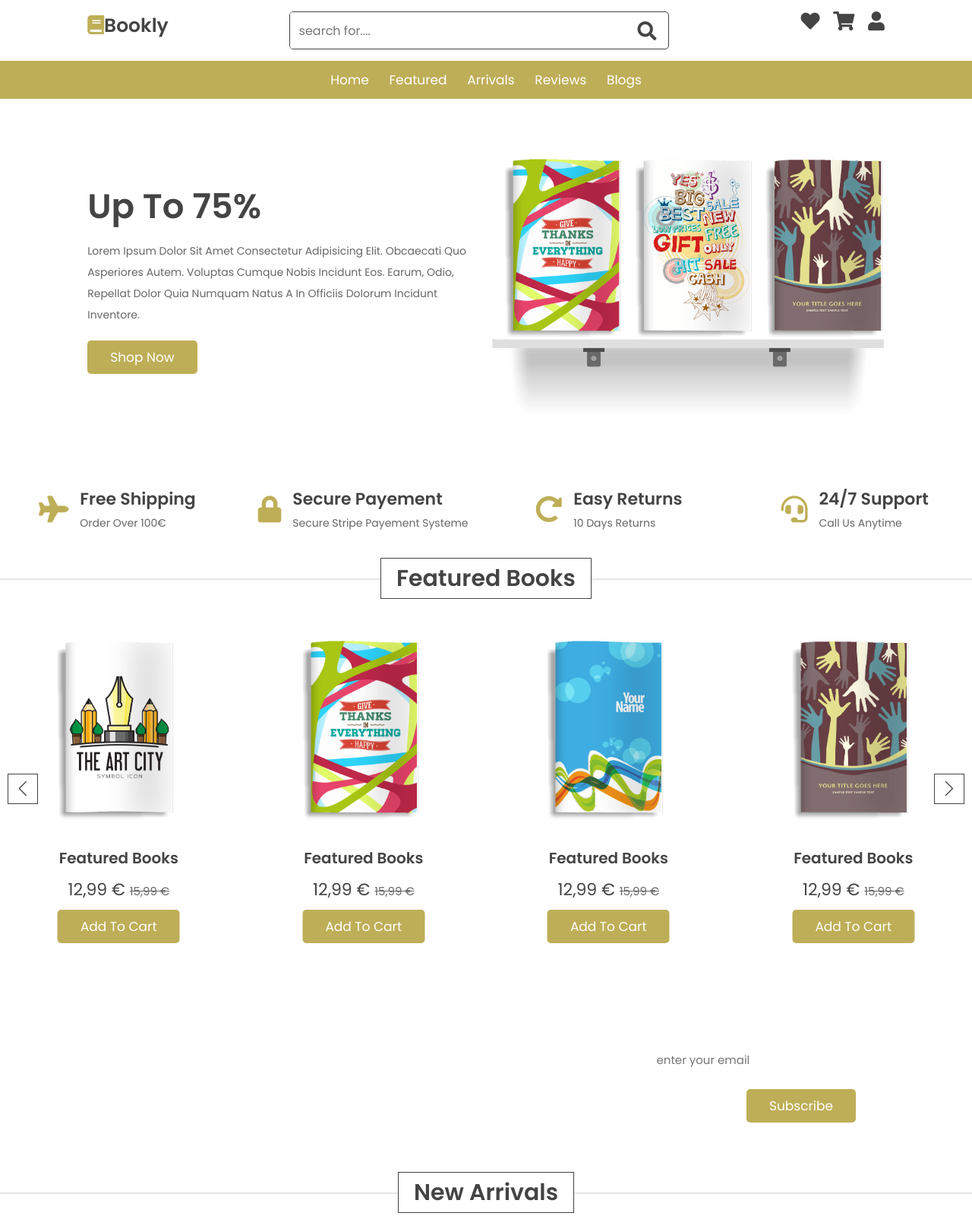
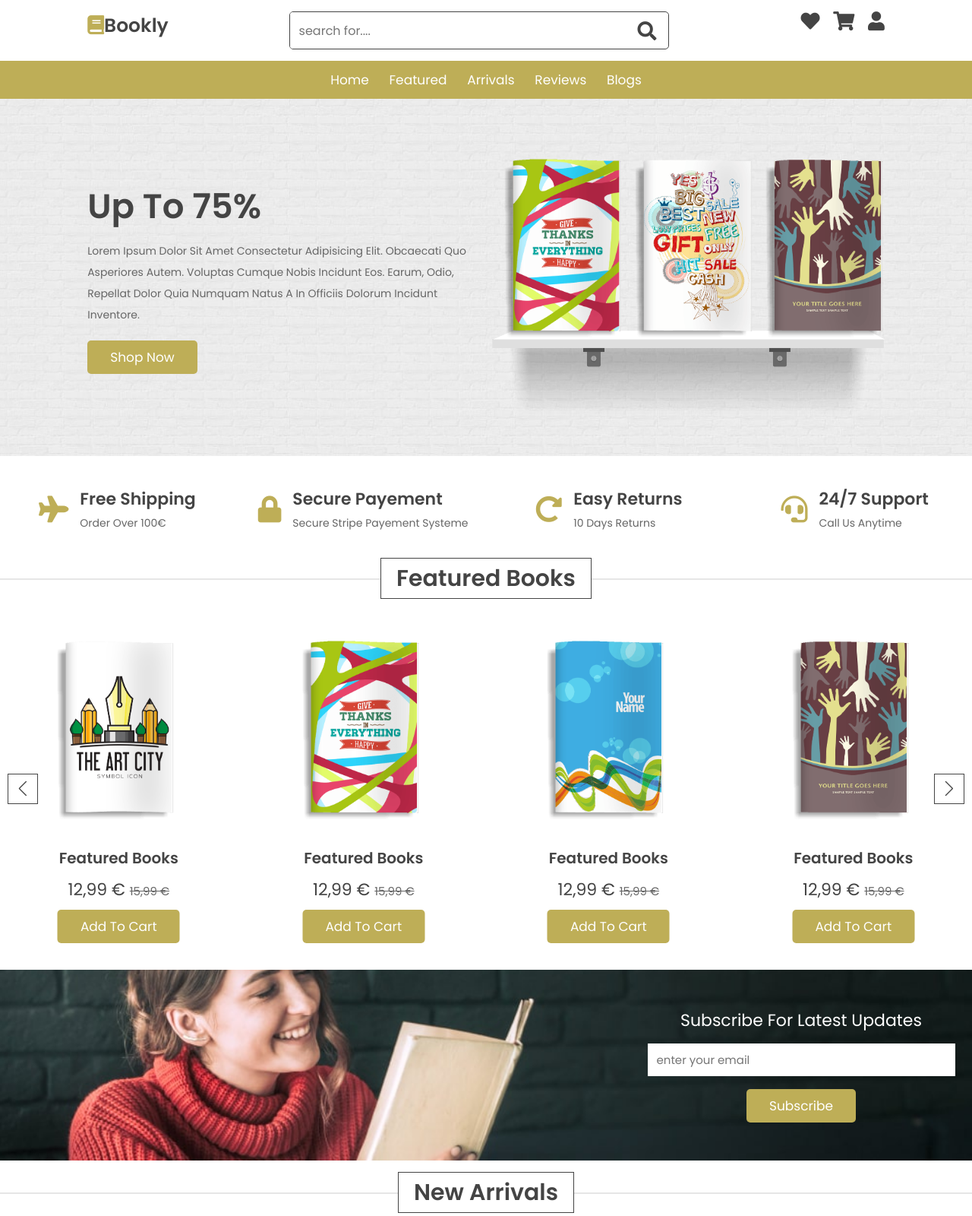
Before and after one commit to abdallah1996adam/Book-Store, a plain HTML site: page index.html in a window 1280 px wide. Shown: the top 1600 px of the page at 76% size. Drawn offline with nearby package versions, Linux system fonts and the light colour scheme; the site is published under a folder, as on GitHub Pages, so addresses that start at the root find nothing.

Commit message:
Update style.css

```diff
--- a/style.css
+++ b/style.css
@@ -244,7 +244,7 @@ html::-webkit-scrollbar-thumb:hover {
   padding: 5rem 9%;
 }
 .home {
-  background: url(/images/banner-bg.jpg) no-repeat;
+  background: url(images/banner-bg.jpg) no-repeat;
   background-size: cover;
   background-position: center;
 }
@@ -412,7 +412,7 @@ html::-webkit-scrollbar-thumb:hover {
 }
 
 .newsletter {
-  background: url(/images/letter-bg.jpg) no-repeat;
+  background: url(images/letter-bg.jpg) no-repeat;
   background-size: cover;
   background-position: center;
   background-attachment: fixed;
```
